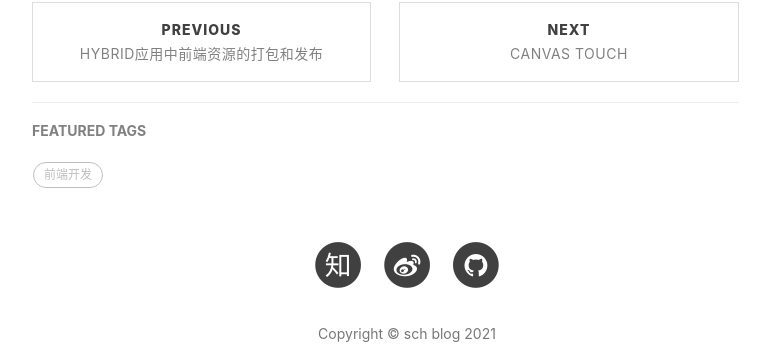
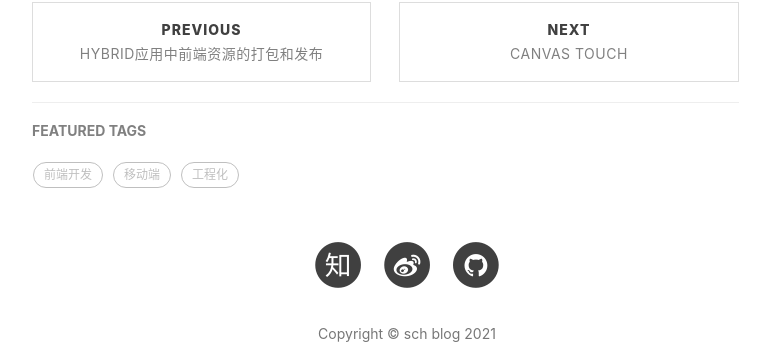
Before and after one commit to mainpage/mainpage.github.io, a Jekyll site: the page built from _posts/2016-8-23-h5-spa-framwork.markdown, in a window 1280 px wide and 900 px high, scrolled down 6703 px. Shown: the part 438-788 px from the top of the window, without its empty margins (233-1003 px from the left). Built offline with Jekyll 4.4.1, drawn with Linux system fonts in a browser that asks for light colours; nearby versions of some CDN libraries; comment, search, counter and statistics services are not loaded.

Commit message:
调整标签

```diff
--- a/_posts/2016-8-15-touch-event.markdown
+++ b/_posts/2016-8-15-touch-event.markdown
@@ -9,7 +9,7 @@ header-img: ""
 catalog: true
 tags:
     - 前端开发
-    - touch
+    - 移动端
 ---
 
 ## 触摸事件TouchEvent
--- a/_posts/2016-8-18-front-end-pack.markdown
+++ b/_posts/2016-8-18-front-end-pack.markdown
@@ -9,7 +9,7 @@ header-img: ""
 catalog: true
 tags:
     - 前端开发
-    - 打包
+    - 工程化
 ---
 
 随着互联网的发展，web应用的规模越来越大，前端再也不仅仅是写写页面特效这么简单了。前端工程变得越来越复杂，项目文件的规模也急剧扩大，手工管理静态资源的方式已经不再适用，需要一套完整的机制来实现前端的工程化。对于Hybrid应用来说，由于带宽的限制，对静态资源的管理和优化就更为重要。在mini项目的开发中，对前端资源的管理和发布进行了一些探索和实验，在这里做一个简单的总结。
--- a/_posts/2016-8-23-h5-spa-framwork.markdown
+++ b/_posts/2016-8-23-h5-spa-framwork.markdown
@@ -10,8 +10,7 @@ header-img: ""
 catalog: true
 tags:
     - 前端开发
-    - 移动应用
-    - SPA
+    - 移动端
 ---
 
 
--- a/_posts/2017-11-23-state management pattern.markdown
+++ b/_posts/2017-11-23-state management pattern.markdown
@@ -1,6 +1,6 @@
 ---
 layout:     post
-title:      "单页应用状态管理方案（慢慢写）"
+title:      "单页应用状态管理方案"
 subtitle:   ""
 show:       "true"
 date:       2017-11-23
@@ -9,7 +9,7 @@ header-img: ""
 catalog: true
 tags:
     - 前端开发
-    - 状态管理方案
+    - 状态管理
 ---
 
 
```
Also changed, not shown: _posts/2018-3-20-learn-webpack.md (+1 -1 lines).
